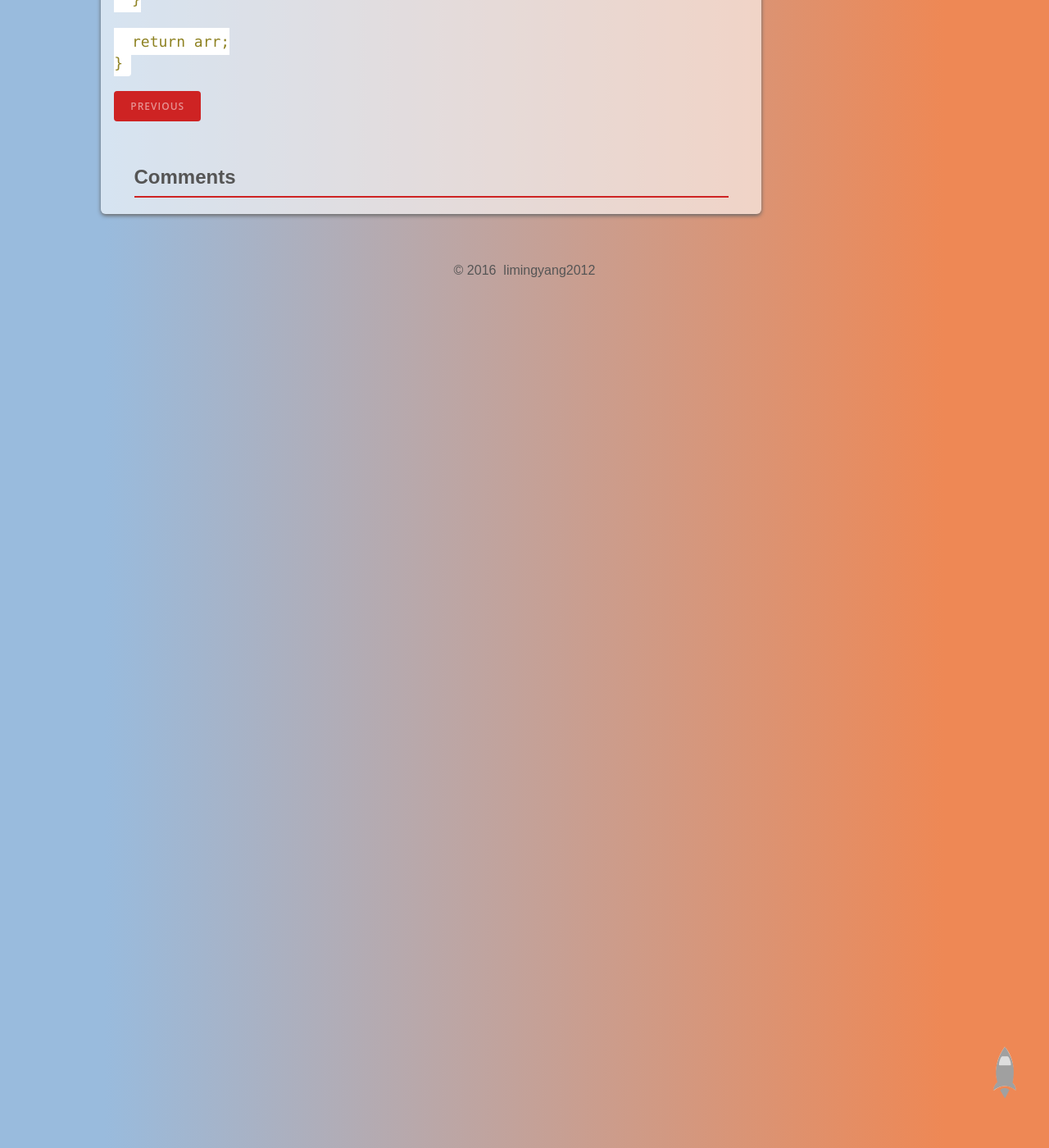
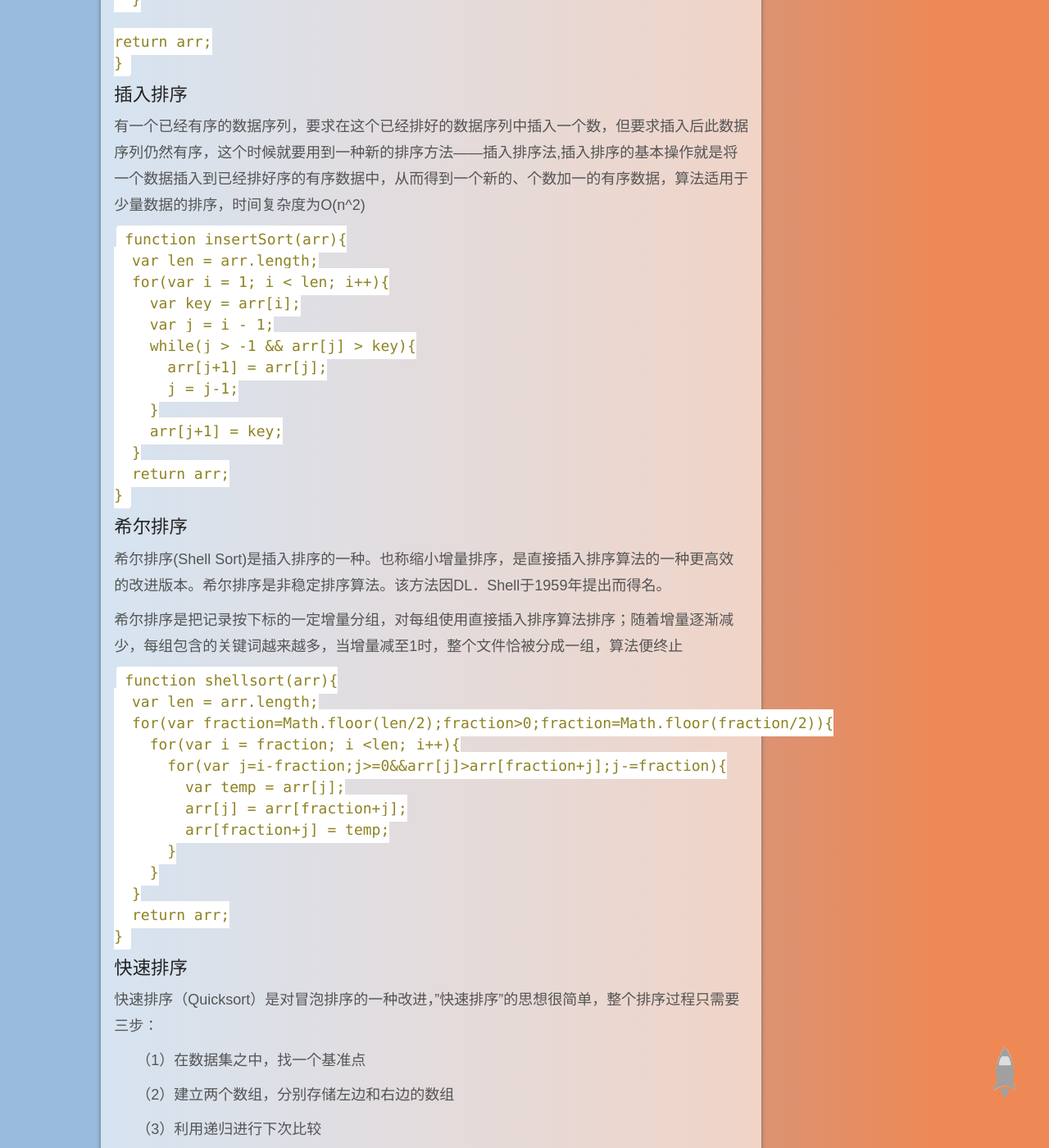
Before and after one commit to radenrecha/radenrecha.github.io, a Jekyll site: the page built from _posts/2016-03-07-sort.md, in a window 1280 px wide and 1400 px high, scrolled down 1348 px. Shown: the whole window at 82% size. Built offline with Jekyll 4.4.1, drawn with Linux system fonts in a browser that asks for light colours; comment, search, counter and statistics services are not loaded; a style sheet for code colours, icons or effects is not loaded; some of the changed text lies outside the part shown.

Commit message:
add method

```diff
--- a/_posts/2016-03-07-sort.md
+++ b/_posts/2016-03-07-sort.md
@@ -53,5 +53,73 @@ categories: JavaScript
           arr[i] = min;
       }
 
+    return arr;
+	}
+
+
+### 插入排序
+
+有一个已经有序的数据序列，要求在这个已经排好的数据序列中插入一个数，但要求插入后此数据序列仍然有序，这个时候就要用到一种新的排序方法——插入排序法,插入排序的基本操作就是将一个数据插入到已经排好序的有序数据中，从而得到一个新的、个数加一的有序数据，算法适用于少量数据的排序，时间复杂度为O(n^2)
+
+    function insertSort(arr){
+      var len = arr.length;
+      for(var i = 1; i < len; i++){
+        var key = arr[i];
+        var j = i - 1;
+        while(j > -1 && arr[j] > key){
+          arr[j+1] = arr[j];
+          j = j-1;
+        }
+        arr[j+1] = key;
+      }
       return arr;
-	}
+    }
+
+
+### 希尔排序
+
+希尔排序(Shell Sort)是插入排序的一种。也称缩小增量排序，是直接插入排序算法的一种更高效的改进版本。希尔排序是非稳定排序算法。该方法因DL．Shell于1959年提出而得名。
+
+希尔排序是把记录按下标的一定增量分组，对每组使用直接插入排序算法排序；随着增量逐渐减少，每组包含的关键词越来越多，当增量减至1时，整个文件恰被分成一组，算法便终止
+
+    function shellsort(arr){
+      var len = arr.length;
+      for(var fraction=Math.floor(len/2);fraction>0;fraction=Math.floor(fraction/2)){
+        for(var i = fraction; i <len; i++){
+          for(var j=i-fraction;j>=0&&arr[j]>arr[fraction+j];j-=fraction){
+            var temp = arr[j];
+            arr[j] = arr[fraction+j];
+            arr[fraction+j] = temp;
+          }
+        }
+      }
+      return arr;
+    }
+
+
+### 快速排序
+
+快速排序（Quicksort）是对冒泡排序的一种改进，"快速排序"的思想很简单，整个排序过程只需要三步：
+
+　　（1）在数据集之中，找一个基准点
+
+　　（2）建立两个数组，分别存储左边和右边的数组
+
+　　（3）利用递归进行下次比较
+
+    function quickSort(arr){
+      if(arr.length < 1){
+        return arr;
+      }
+      var numValue = arr.splice(Math.floor(arr.length / 2),1);
+      var left = [], right = [];
+      for(var i = 0; i < arr.length; i++){
+        if(arr[i] > numValue){
+          right.push(arr[i]);
+        }else{
+          left.push(arr[i]);
+        }
+      }
+
+      return quickSort(left).concat(numValue,quickSort(right));
+    }
```
